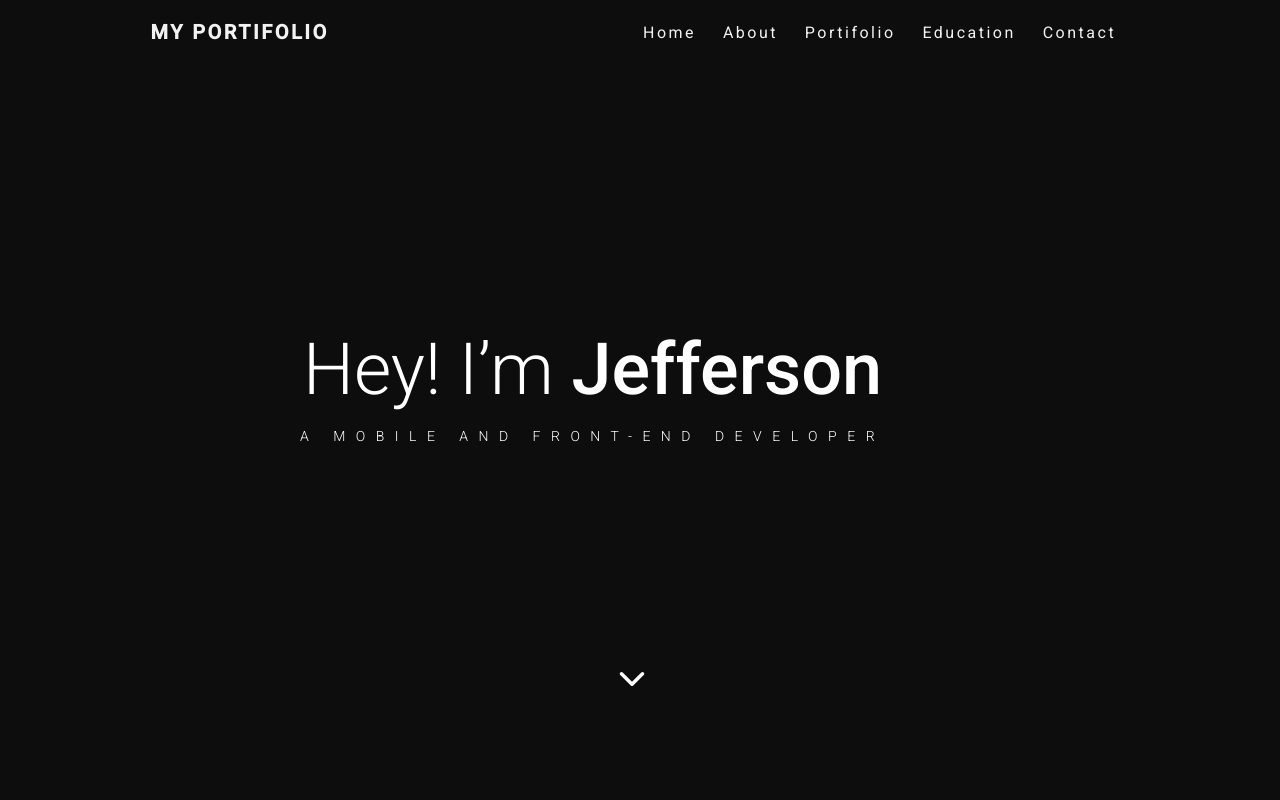
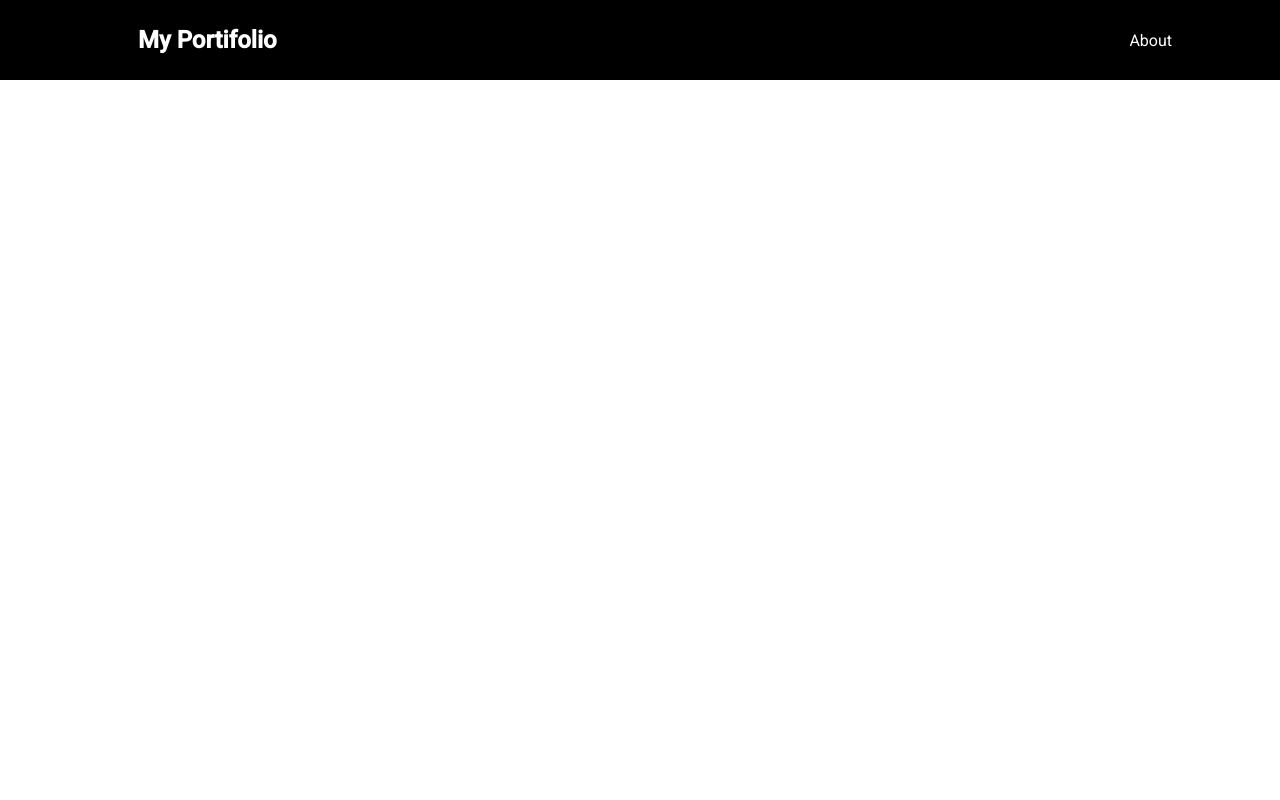
Before and after one commit to jeffersondossantosaguiar/resume-portifolio, a React (Create React App) app: page / in a window 1280 px wide. Shown: the top 800 px of the page. Built offline with nearby package versions, Linux system fonts and the light colour scheme.

Commit message:
refazendo

```diff
--- a/package.json
+++ b/package.json
@@ -20,6 +20,7 @@
     "react-icons": "^4.1.0",
     "react-router-dom": "^5.2.0",
     "react-scripts": "4.0.2",
+    "react-scroll": "^1.8.1",
     "styled-components": "^5.2.1",
     "typescript": "^4.1.2",
     "web-vitals": "^1.0.1"
@@ -47,6 +48,7 @@
   },
   "devDependencies": {
     "@types/react-router-dom": "^5.1.7",
+    "@types/react-scroll": "^1.8.2",
     "@types/styled-components": "^5.1.7",
     "eslint": "^7.19.0",
     "eslint-config-prettier": "^7.2.0",
--- a/src/App.tsx
+++ b/src/App.tsx
@@ -1,23 +1,17 @@
 import React from 'react'
+import { BrowserRouter as Router } from 'react-router-dom'
+
+import Navbar from './components/Navbar'
 
 import GlobalStyle from './styles/global'
-import Menu from './components/Menu'
-import Header from './sessions/Header'
-import About from './sessions/About'
-import Portifolio from './sessions/Portifolio'
-import Education from './sessions/Education'
-import Contact from './sessions/Contact'
 
-const App: React.FC = () => (
-  <>
-    <Menu />
-    <Header />
-    <About />
-    <Portifolio />
-    <Education />
-    <Contact />
-    <GlobalStyle />
-  </>
-)
+function App(): JSX.Element {
+  return (
+    <Router>
+      <Navbar />
+      <GlobalStyle />
+    </Router>
+  )
+}
 
 export default App
--- a/src/components/Menu/index.tsx
+++ /dev/null
@@ -1,40 +0,0 @@
-import React from 'react'
-import { Container } from './styles'
-
-const Menu: React.FC = () => (
-  <Container>
-    <nav>
-      <div className="logo">My Portifolio</div>
-
-      <ul className="nav-links">
-        <li className="current">
-          <a className="smoothscroll" href="#home">
-            Home
-          </a>
-        </li>
-        <li>
-          <a className="smoothscroll" href="#about">
-            About
-          </a>
-        </li>
-        <li>
-          <a className="smoothscroll" href="#portifolio">
-            Portifolio
-          </a>
-        </li>
-        <li>
-          <a className="smoothscroll" href="#education">
-            Education
-          </a>
-        </li>
-        <li>
-          <a className="smoothscroll" href="#contact">
-            Contact
-          </a>
-        </li>
-      </ul>
-    </nav>
-  </Container>
-)
-
-export default Menu
--- a/src/components/Menu/styles.ts
+++ /dev/null
@@ -1,47 +0,0 @@
-import styled from 'styled-components'
-import { shade } from 'polished'
-
-export const Container = styled.div`
-  nav {
-    display: flex;
-    justify-content: space-around;
-    align-items: center;
-    position: fixed;
-    width: 100%;
-    z-index: 100;
-    min-height: 8vh;
-    background-color: #0d0d0d;
-  }
-
-  .logo {
-    color: #f2f2f2;
-    text-transform: uppercase;
-    letter-spacing: 2.5px;
-    font-size: 20px;
-    font-weight: bold;
-  }
-
-  .nav-links {
-    display: flex;
-    justify-content: space-around;
-    min-width: 500px;
-  }
-
-  .nav-links li {
-    list-style: none;
-  }
-
-  .nav-links a {
-    color: #f2f2f2;
-    text-decoration: none;
-    letter-spacing: 2.5px;
-    font-size: 16px;
-    transition: color 0.5s;
-    &:hover {
-      color: ${shade(0.2, '#11abb0')};
-    }
-  }
-  /*  .nav-links a:hover {
-    color: #11abb0;
-  } */
-`
--- /dev/null
+++ b/src/components/Navbar/index.tsx
@@ -0,0 +1,34 @@
+import React from 'react'
+import { FaBars } from 'react-icons/fa'
+
+import {
+  MobileIcon,
+  Nav,
+  NavbarContainer,
+  NavItem,
+  NavLinks,
+  NavLogo,
+  NavMenu,
+} from './styles'
+
+const Navbar = (): JSX.Element => {
+  return (
+    <>
+      <Nav>
+        <NavbarContainer>
+          <NavLogo to="/">My Portifolio</NavLogo>
+          <MobileIcon>
+            <FaBars />
+          </MobileIcon>
+          <NavMenu>
+            <NavItem>
+              <NavLinks to="about">About</NavLinks>
+            </NavItem>
+          </NavMenu>
+        </NavbarContainer>
+      </Nav>
+    </>
+  )
+}
+
+export default Navbar
--- /dev/null
+++ b/src/components/Navbar/styles.ts
@@ -0,0 +1,84 @@
+import styled from 'styled-components'
+import { Link as LinkR } from 'react-router-dom'
+import { Link as LinkS } from 'react-scroll'
+
+export const Nav = styled.div`
+  background: #000;
+  height: 80px;
+  /* margin-top: -80px; */
+  display: flex;
+  justify-content: center;
+  align-items: center;
+  font-size: 1rem;
+  position: sticky;
+  top: 0;
+  z-index: 10;
+
+  @media screen and (min-width: 960px) {
+    transition: 0.8s all ease;
+  }
+`
+export const NavbarContainer = styled.div`
+  display: flex;
+  justify-content: space-between;
+  height: 80px;
+  z-index: 1;
+  width: 100%;
+  padding: 0 24px;
+  max-width: 1100px;
+`
+export const NavLogo = styled(LinkR)`
+  color: #fff;
+  justify-self: flex-start;
+  cursor: pointer;
+  font-size: 1.5rem;
+  display: flex;
+  align-items: center;
+  margin-left: 24px;
+  font-weight: bold;
+  text-decoration: none;
+`
+
+export const MobileIcon = styled.div`
+  display: none;
+
+  @media screen and (max-width: 768px) {
+    display: block;
+    position: absolute;
+    top: 0;
+    right: 0;
+    transform: translate(-100%, 60%);
+    font-size: 1.8rem;
+    cursor: pointer;
+  }
+`
+
+export const NavMenu = styled.div`
+  display: flex;
+  align-items: center;
+  list-style: none;
+  text-align: center;
+  margin-right: -22px;
+
+  @media screen and (max-width: 768px) {
+    display: none;
+  }
+`
+
+export const NavItem = styled.li`
+  height: 80px;
+`
+
+export const NavLinks = styled(LinkS)`
+  color: #fff;
+  display: flex;
+  align-items: center;
+  text-decoration: none;
+  padding: 0 1rem;
+  height: 100%;
+  cursor: pointer;
+
+  &.active {
+    border-bottom: 3px solid #01bf71;
+  }
+`
--- a/src/styles/global.ts
+++ b/src/styles/global.ts
@@ -2,15 +2,16 @@ import { createGlobalStyle } from 'styled-components'
 
 export default createGlobalStyle`
   * {
+    box-sizing: border-box;
     margin: 0;
     padding: 0;
-    box-sizing: border-box;
-    outline: 0;
+    font-family: 'Roboto', sans-serif;
+/*     outline: 0;
     scroll-behavior: smooth; //smooth scroll
-    scroll-margin-top: 8vh;
+    scroll-margin-top: 8vh; */
   }
 
-  body {
+/*   body {
     background: #FFF;
     color: #000;
     -webkit-font-smoothing: antialiased;
@@ -22,5 +23,5 @@ export default createGlobalStyle`
 
   button {
     cursor: pointer;
-  }
+  } */
 `
```
Also changed, not shown: 2 other files (tests, documents, lock files or other folders).
